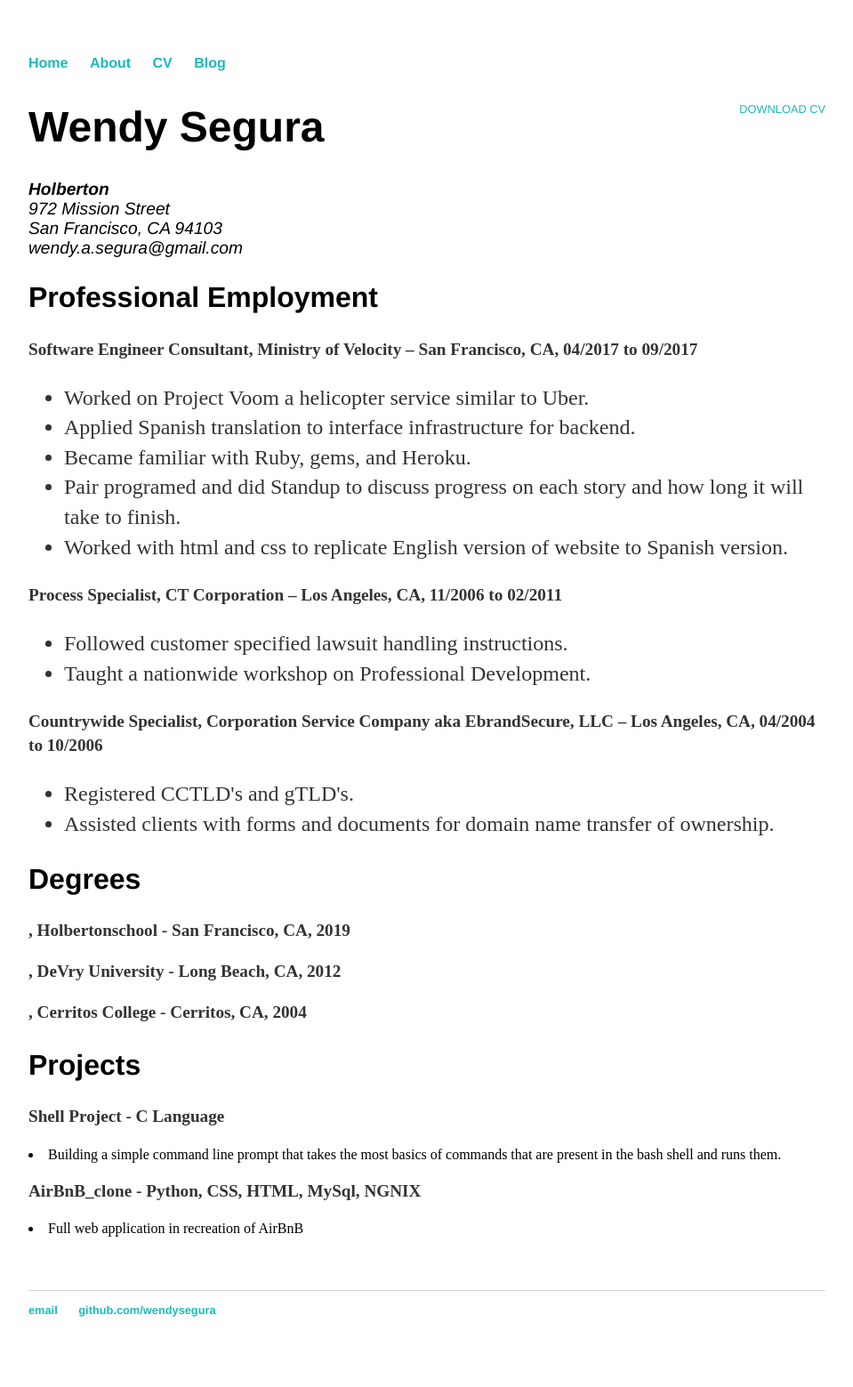
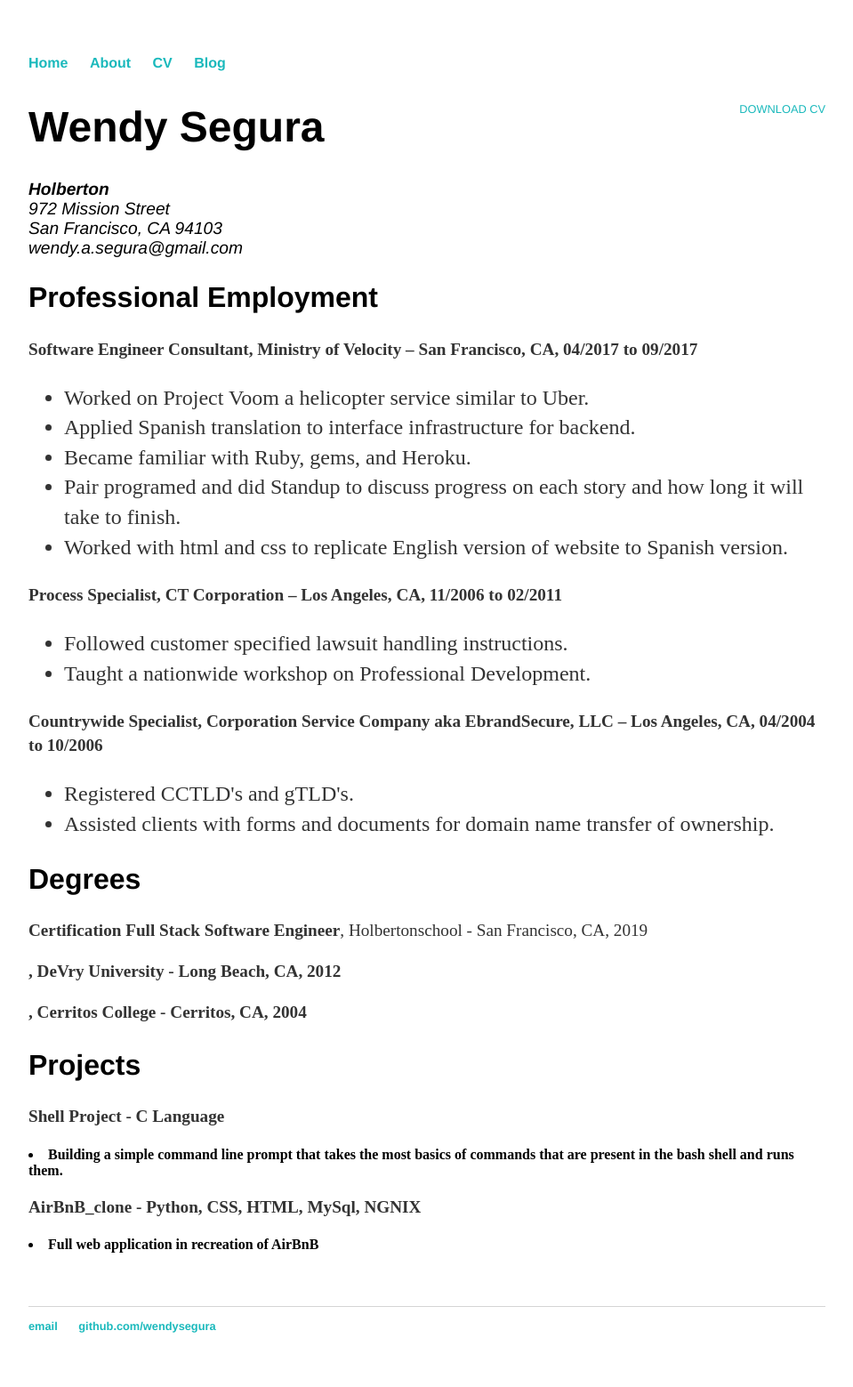
Before and after one commit to feliciahsieh/wendysegura.github.io, a Jekyll site: the page built from cv/index.html, in a window 1280 px wide. Shown: the whole page at 89% size, without its empty margins (160-1119 px from the left). Built offline with Jekyll 4.4.1, drawn with Linux system fonts in a browser that asks for light colours; some of the changed lines change nothing that is shown.

Commit message:
Update index.html

```diff
--- a/cv/index.html
+++ b/cv/index.html
@@ -37,9 +37,9 @@
 				</ul>
 
 				<h2>Degrees</h2>
-				<p><strong><abbr Certification Full Stack Software Engineer </abbr>, Holbertonschool - San Francisco, CA, 2019</strong><br>
-				<p><strong><abbr B.S.Business Administration </abbr>, DeVry University - Long Beach, CA, 2012</strong><br>
-				<p><strong><abbr A.A.English </abbr>, Cerritos College - Cerritos, CA, 2004</strong><br>
+				<p><strong>Certification Full Stack Software Engineer</strong>, Holbertonschool - San Francisco, CA, 2019<br>
+				<p><strong><B.S.Business Administration </strong>, DeVry University - Long Beach, CA, 2012<br>
+				<p><strong><A.A.English </strong>, Cerritos College - Cerritos, CA, 2004<br>
 
 				<h2>Projects</h2>
 				<p><strong>Shell Project - C Language</strong><br>
```
